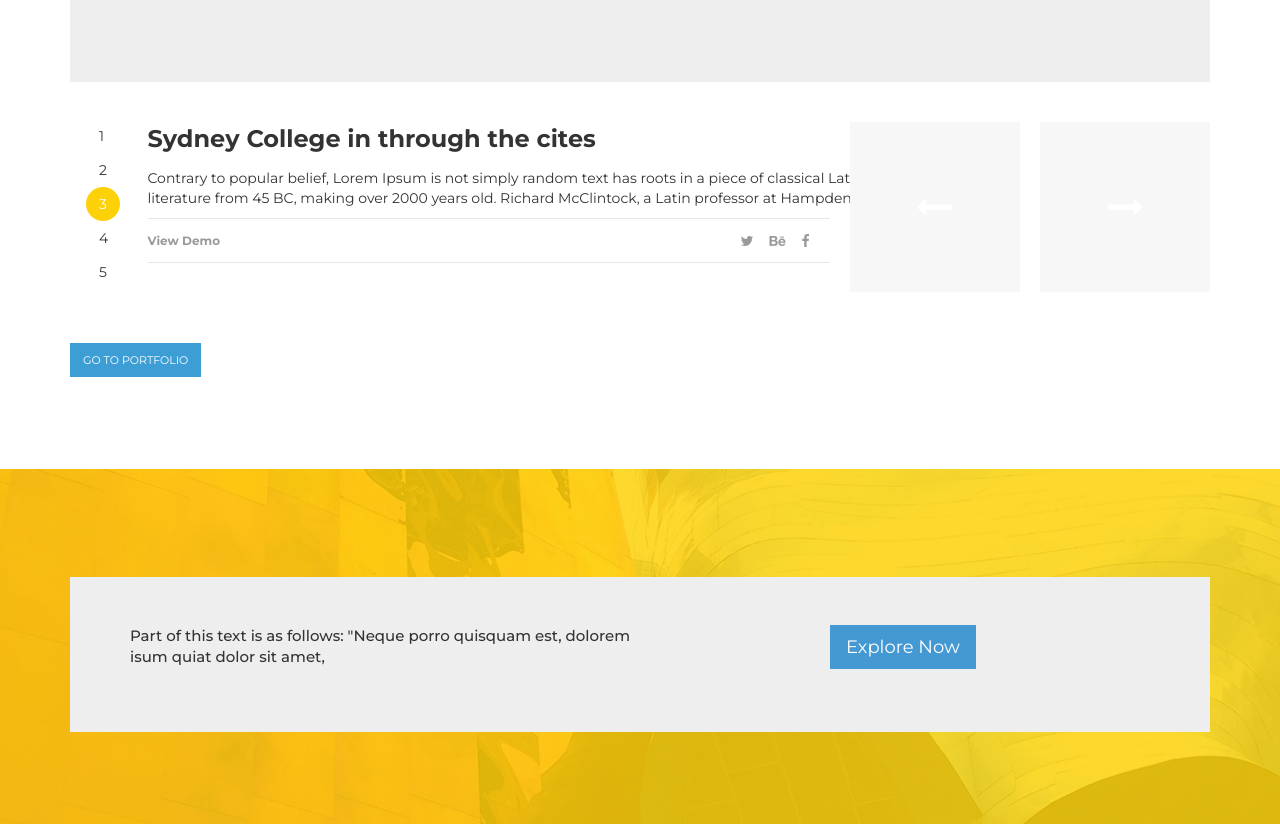
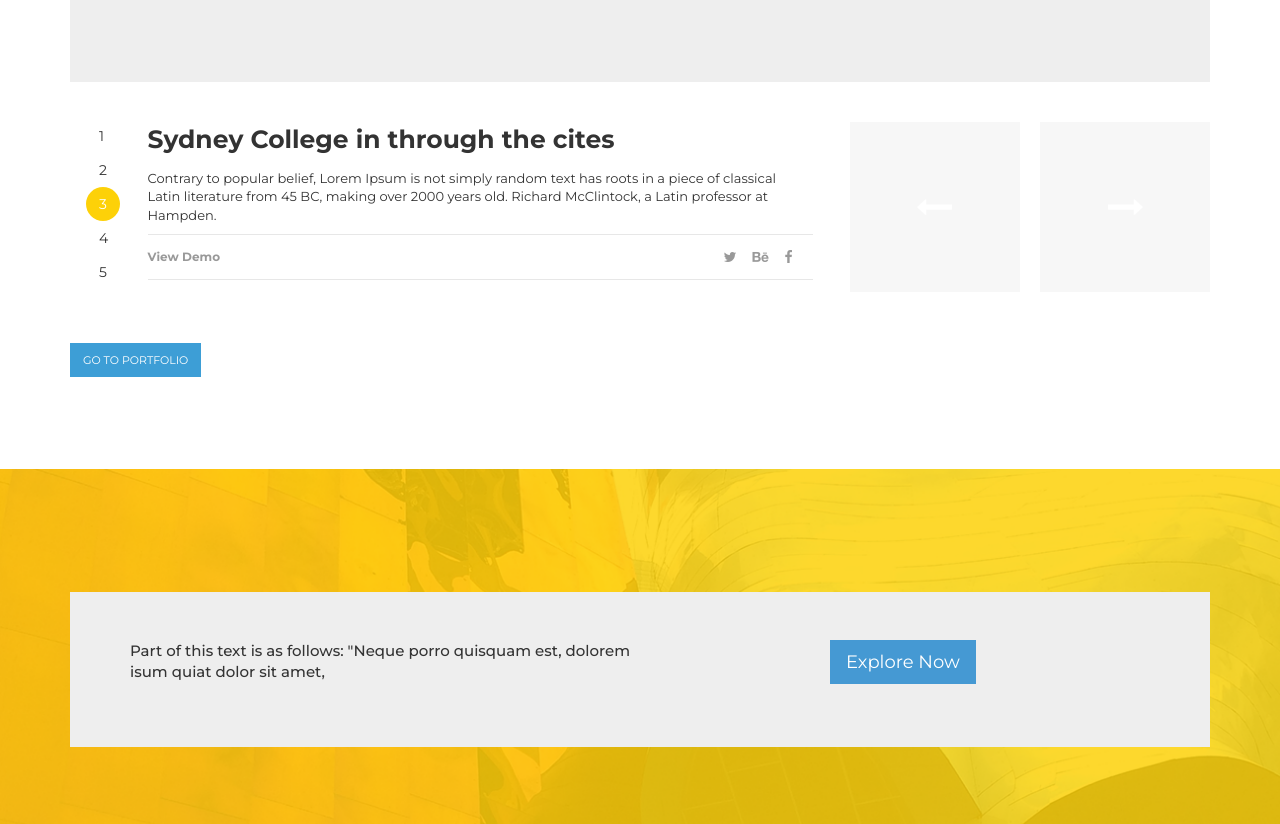
Before and after one commit to mohaimenul-isl/iEsence, a plain HTML site: page index.html in a window 1280 px wide. Shown: the part 2300-3124 px from the top of the page. Drawn offline with nearby package versions, Linux system fonts and the light colour scheme.

Commit message:
updated recent & banner 8 section

```diff
--- a/css/style.css
+++ b/css/style.css
@@ -424,7 +424,7 @@ img.bottom-banner-img2 {
     border-top: 1px solid #e7e7e7;
     border-bottom: 1px solid #e7e7e7;
     color: #999999;
-    width: 682px;
+    width: 665px;
     padding-top: 15px;
 }
 
@@ -461,12 +461,13 @@ a.porfolio-btn {
     padding-top: 9px;
 }
 
-.bottom-banner-text {
-
+.bottom-banner-text h3 {
+   font-size: 25px;
 }
 
-.bottom-banner5-faw {
-
+.bottom-banner-text p {
+   font-size: 13px;
+   width: 630px;
 }
 
 .listnumber ul li {
@@ -527,7 +528,7 @@ a.btn.btn-primary.btn-lg {
 }
 
 .main-jumbo {
-    /* padding-top: 125px; */
+    padding-top: 31px;
     display: table-cell;
     vertical-align: middle;
 }
```
